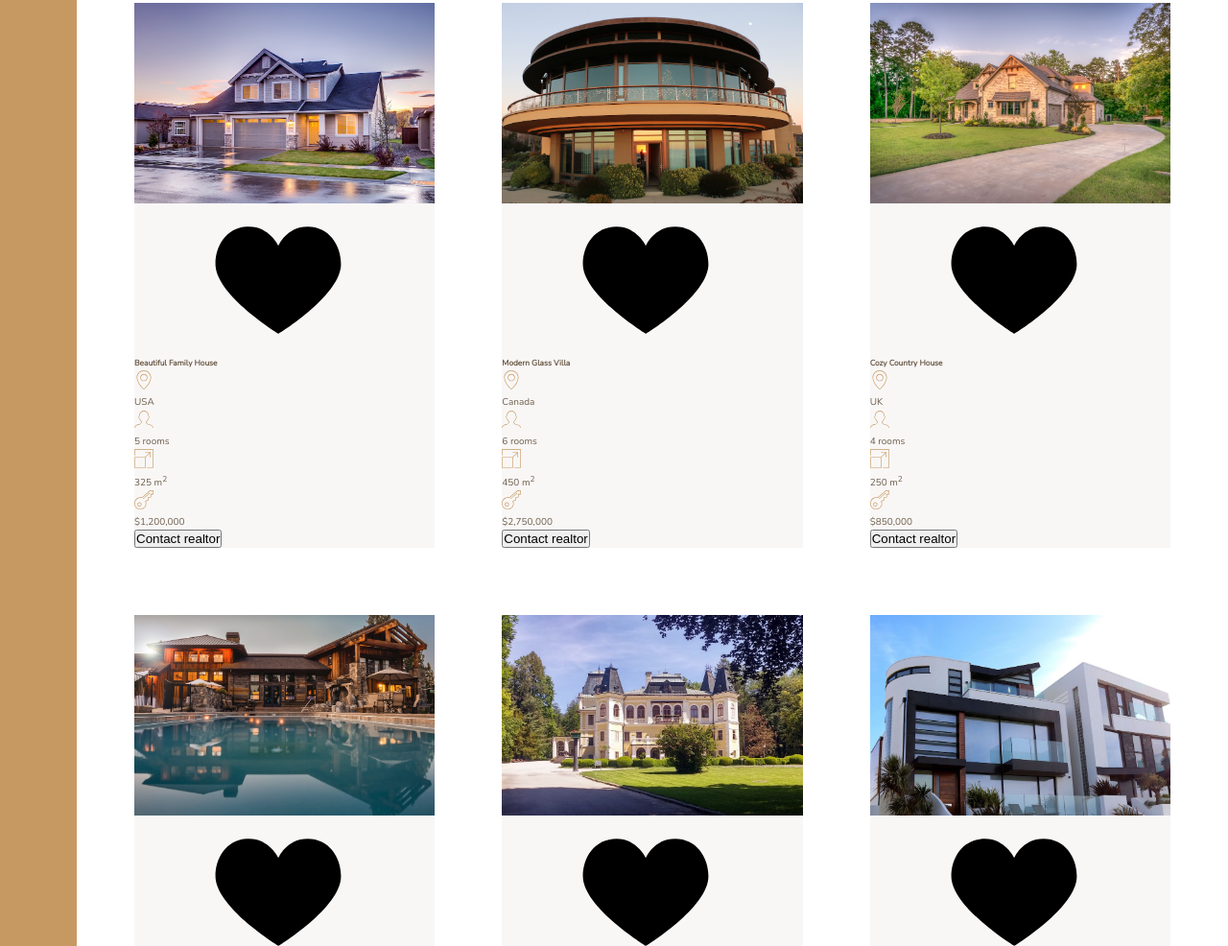
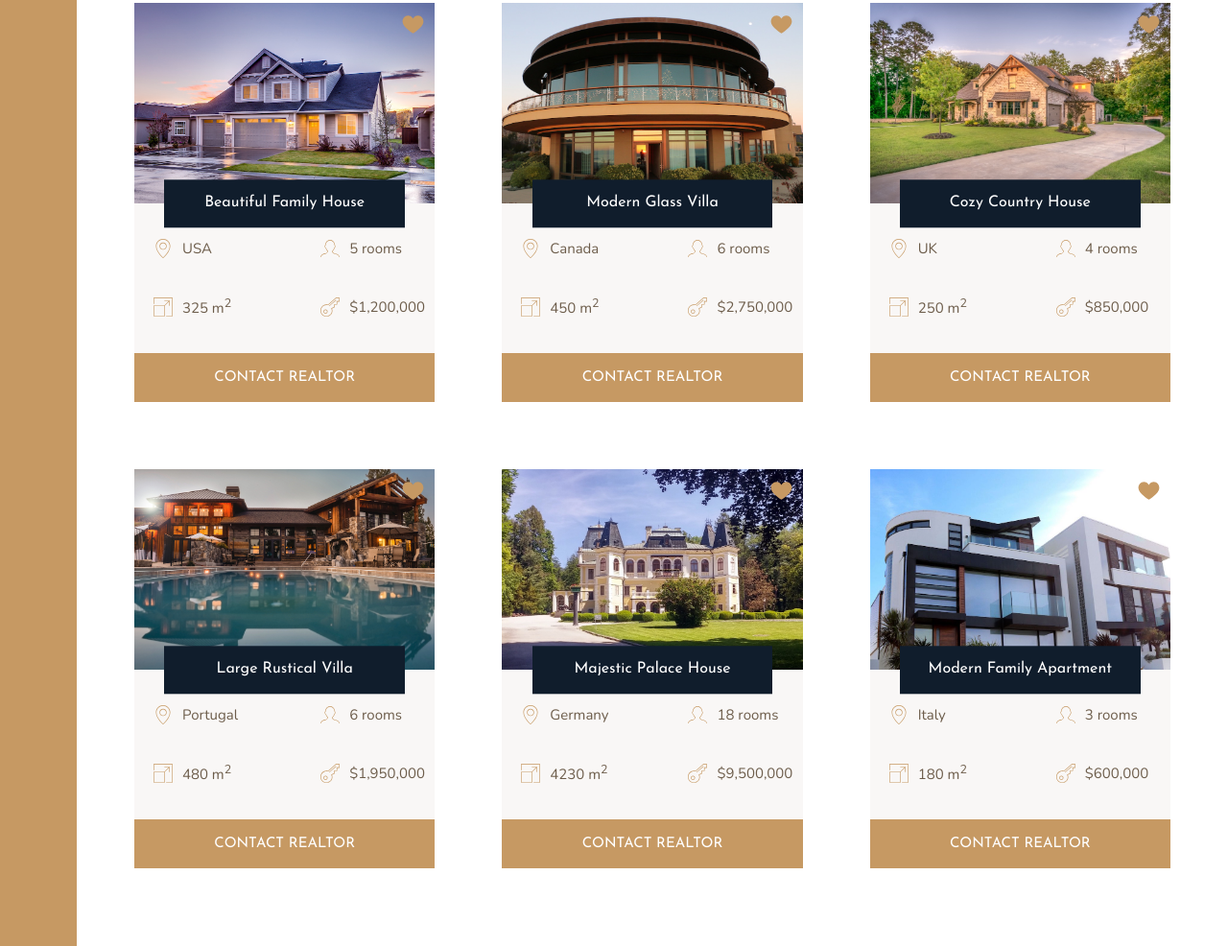
Before and after one commit to ChiangPin/nexter, a website: page index.html in a window 1280 px wide. Shown: the part 1967-2953 px from the top of the page at 96% size. Drawn offline with nearby package versions, Linux system fonts and the light colour scheme.

Commit message:
finishing up home section

```diff
--- a/index.html
+++ b/index.html
@@ -138,7 +138,7 @@
                 </svg>
                 <p>$1,200,000</p>
             </div>
-            <button class="cta">Contact realtor</button>
+            <button class="btn home__btn">Contact realtor</button>
         </div>
         <div class="home">
             <img src="img/house-2.jpeg" alt="House 2" class="home__img">
@@ -170,7 +170,7 @@
                 </svg>
                 <p>$2,750,000</p>
             </div>
-            <button class="cta">Contact realtor</button>
+            <button class="btn home__btn">Contact realtor</button>
         </div>
         <div class="home">
             <img src="img/house-3.jpeg" alt="House 3" class="home__img">
@@ -202,7 +202,7 @@
                 </svg>
                 <p>$850,000</p>
             </div>
-            <button class="cta">Contact realtor</button>
+            <button class="btn home__btn">Contact realtor</button>
         </div>
         <div class="home">
             <img src="img/house-4.jpeg" alt="House 4" class="home__img">
@@ -234,7 +234,7 @@
                 </svg>
                 <p>$1,950,000</p>
             </div>
-            <button class="cta">Contact realtor</button>
+            <button class="btn home__btn">Contact realtor</button>
         </div>
         <div class="home">
             <img src="img/house-5.jpeg" alt="House 5" class="home__img">
@@ -266,7 +266,7 @@
                 </svg>
                 <p>$9,500,000</p>
             </div>
-            <button class="cta">Contact realtor</button>
+            <button class="btn home__btn">Contact realtor</button>
         </div>
         <div class="home">
             <img src="img/house-6.jpeg" alt="House 6" class="home__img">
@@ -298,7 +298,7 @@
                 </svg>
                 <p>$600,000</p>
             </div>
-            <button class="cta">Contact realtor</button>
+            <button class="btn home__btn">Contact realtor</button>
         </div>
     </section>
     <section class="gallery">
--- a/sass/_homes.scss
+++ b/sass/_homes.scss
@@ -10,28 +10,64 @@
 
 .home {
 	background-color: $color-grey-light-1;
+	display: grid;
+	grid-template-columns: repeat(2, 1fr);
+	gap: 3.5rem;
 
 	&__img {
 		width: 100%;
+		grid-column: 1 / -1;
+		grid-row: 1 / 2;
+		z-index: 1;
 	}
 
 	&__like {
+		grid-row: 1 / 2;
+		grid-column: 2 / 3;
+		fill: $color-primary;
+		height: 2.5rem;
+		width: 2.5rem;
+		z-index: 2;
+		justify-self: end;
+		margin: 1rem;
 	}
 
 	&__name {
+		grid-column: 1 / -1;
+		grid-row: 1 / 2;
+		width: 80%;
+		justify-self: center; // horizontally
+		align-self: end; // vertically
+		transform: translateY(50%);
+		z-index: 3;
+		font-family: $font-display;
+		font-size: 1.6rem;
+		text-align: center;
+		padding: 1.25rem;
+		background-color: $color-secondary;
+		color: #fff;
+		font-weight: 400;
 	}
 
 	&__location,
 	&__rooms,
 	&__area,
 	&__price {
+		font-size: 1.5rem;
+		margin-left: 2rem;
+
+		display: flex;
+		align-items: center;
+		gap: 1rem;
+
 		svg {
 			fill: $color-primary;
 			height: 2rem;
 			width: 2rem;
 		}
+	}
 
-		p {
-		}
+	&__btn {
+		grid-column: 1 / -1;
 	}
 }
```
Also changed, not shown: css/style.css.
